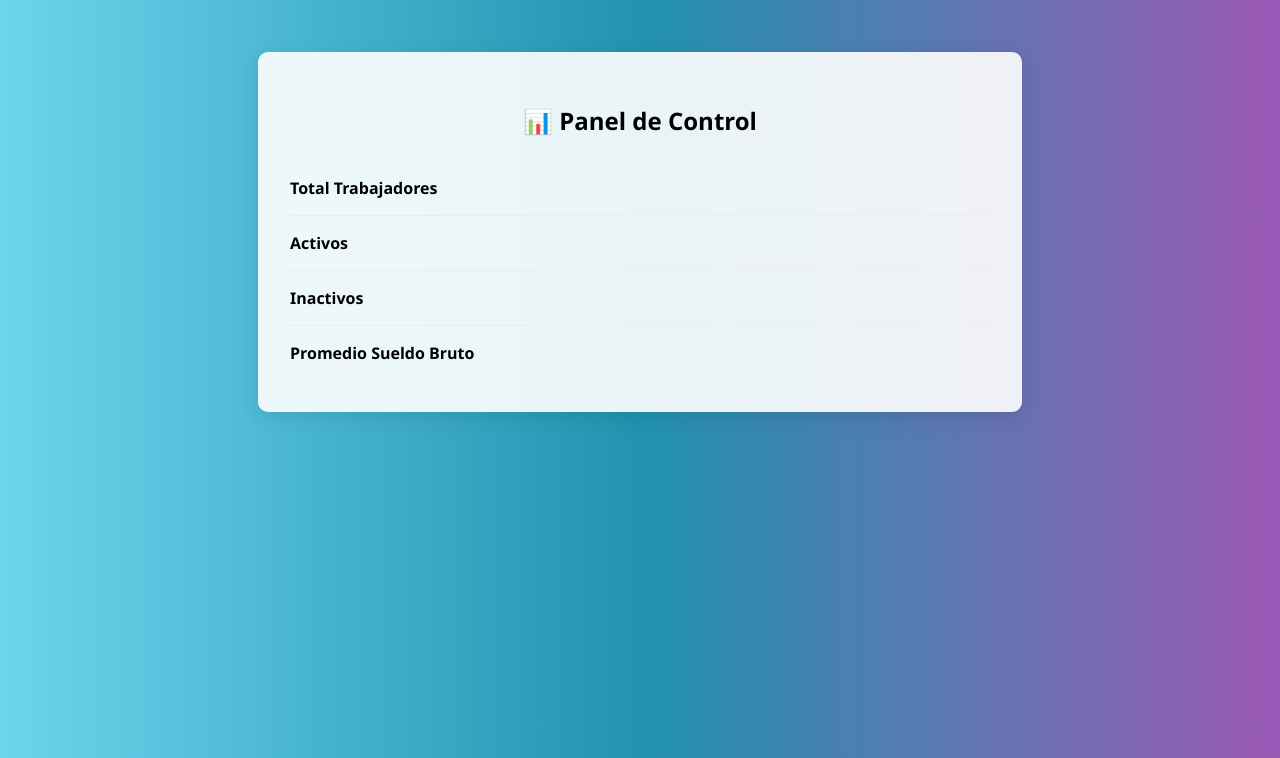
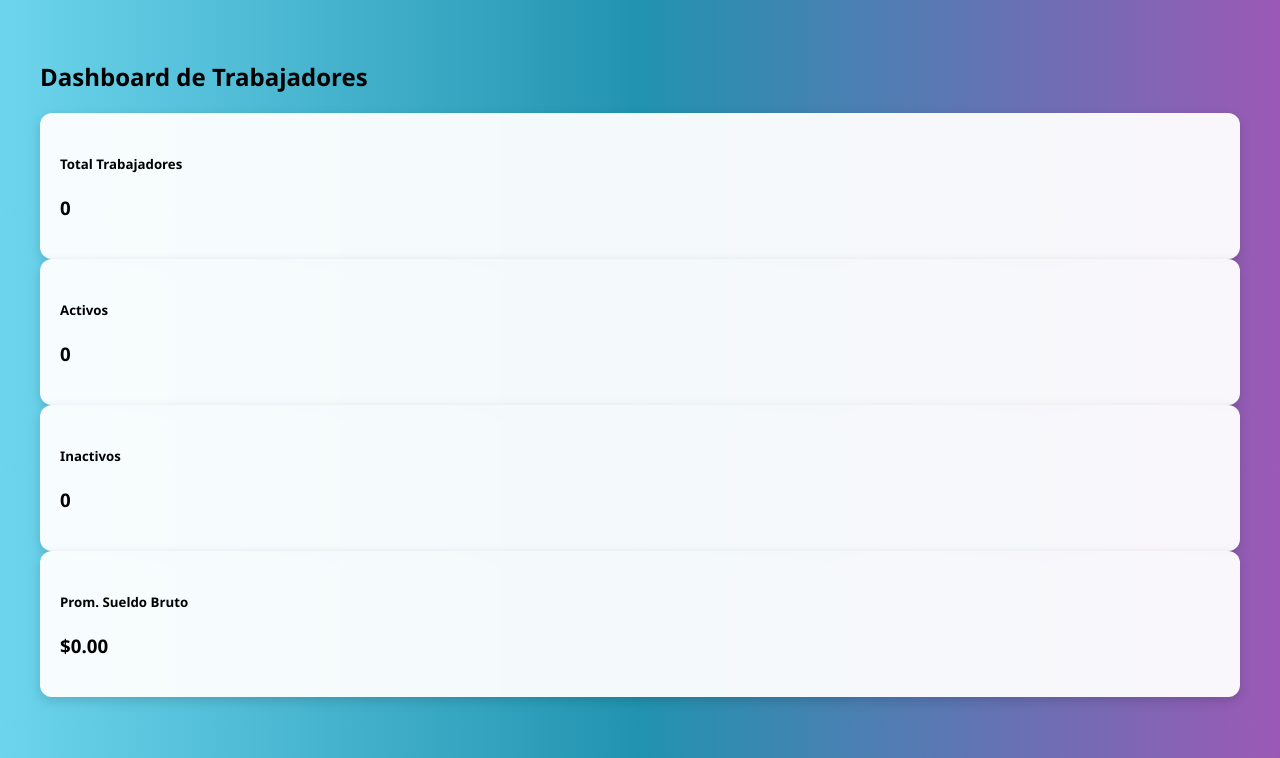
Before and after one commit to efasoft/trabajadores, a Django app: page / in a window 1280 px wide. Shown: the part 42-800 px from the top of the page. Run offline with Django 5.2, Linux system fonts and the light colour scheme; the visitor is signed in with stand-in values (Sample User, id 1); data that the repository does not hold is empty; some libraries are stand-ins or nearby versions.

Commit message:
Trabajadores - APP Trabajadores Form

```diff
--- a/trabajadores/templates/trabajadores/home.html
+++ b/trabajadores/templates/trabajadores/home.html
@@ -21,23 +21,41 @@
   .stat-value { font-size: 1.2rem; color: #007bff; }
 </style>
 
-<div class="dashboard-card">
-  <h2 style="text-align:center; margin-bottom:1.5rem;">📊 Panel de Control</h2>
-  <div class="stat">
-    <div class="stat-label">Total Trabajadores</div>
-    <div class="stat-value">{{ total_trabajadores }}</div>
-  </div>
-  <div class="stat">
-    <div class="stat-label">Activos</div>
-    <div class="stat-value">{{ activos_count }}</div>
-  </div>
-  <div class="stat">
-    <div class="stat-label">Inactivos</div>
-    <div class="stat-value">{{ inactivos_count }}</div>
-  </div>
-  <div class="stat">
-    <div class="stat-label">Promedio Sueldo Bruto</div>
-    <div class="stat-value">{{ promedio_sueldo_bruto }}</div>
+<div class="container py-5">
+  <h2 class="text-white text-center mb-5">Dashboard de Trabajadores</h2>
+  <div class="row g-4">
+      <div class="col-md-3">
+          <div class="card text-white bg-primary shadow h-100">
+              <div class="card-body text-center">
+                  <h5 class="card-title">Total Trabajadores</h5>
+                  <h3>{{ total }}</h3>
+              </div>
+          </div>
+      </div>
+      <div class="col-md-3">
+          <div class="card text-white bg-success shadow h-100">
+              <div class="card-body text-center">
+                  <h5 class="card-title">Activos</h5>
+                  <h3>{{ activos }}</h3>
+              </div>
+          </div>
+      </div>
+      <div class="col-md-3">
+          <div class="card text-white bg-danger shadow h-100">
+              <div class="card-body text-center">
+                  <h5 class="card-title">Inactivos</h5>
+                  <h3>{{ inactivos }}</h3>
+              </div>
+          </div>
+      </div>
+      <div class="col-md-3">
+          <div class="card text-white bg-warning shadow h-100">
+              <div class="card-body text-center">
+                  <h5 class="card-title">Prom. Sueldo Bruto</h5>
+                  <h3>${{ promedio|floatformat:2 }}</h3>
+              </div>
+          </div>
+      </div>
   </div>
 </div>
 {% endblock %}
--- a/trabajadores/validators.py
+++ b/trabajadores/validators.py
@@ -25,7 +25,7 @@
     @field_validator('edad')
     def edad_valida(cls, v):
         if not (18 <= v <= 100):
-            raise ValueError('Edad debe estar entre 18 y 100')
+            raise ValueError('Atención : Edad debe estar entre 18 y 100')
         return v
 
     @field_validator('telefono_casa')
@@ -49,7 +49,7 @@
     @field_validator('password')
     def validar_password(cls, v):
         if len(v) < 8:
-            raise ValueError('Contraseña mínima de 8 caracteres')
+            raise ValueError('Atención : Contraseña mínima de 8 caracteres')
         return v
 
     @field_validator('foto')
```
Also changed, not shown: trabajadores/templates/trabajadores/form.html (+129 -25 lines).
